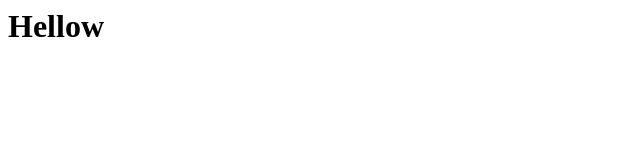
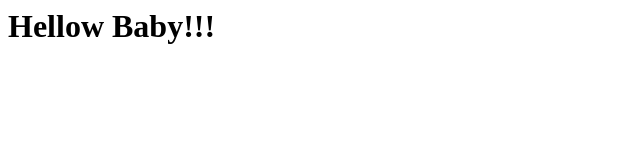
Before and after one commit to jiny1177/my-first-web-site, a plain HTML site: page index.html in a window 1280 px wide. Shown: the whole page, without its empty margins (0-640 px from the left). Drawn offline with Linux system fonts and the light colour scheme.

Commit message:
change 1.1

```diff
--- a/index.html
+++ b/index.html
@@ -4,5 +4,5 @@
   <meta charset="utf-8">
 </head>
 <body>
-  <h1>Hellow</h1>
+  <h1>Hellow Baby!!!</h1>
 </body>
```
